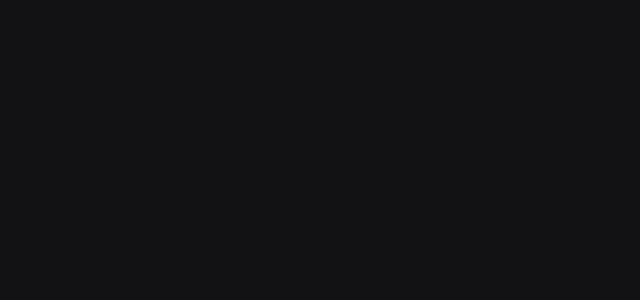
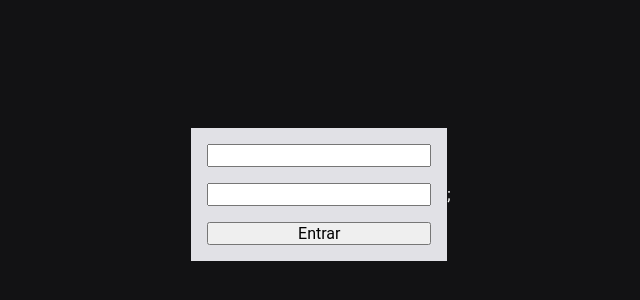
Before and after one commit to jucemar-dimon/next-typescript-login-nextauth, a Next.js app: page / in a window 1280 px wide. Shown: the part 206-506 px from the top of the page, without its empty margins (319-959 px from the left). Built offline with nearby package versions, Linux system fonts and the light colour scheme.

Commit message:
Cria o formulário de autenticação na página

```diff
--- /dev/null
+++ b/src/contexts/AuthContext.tsx
@@ -0,0 +1,31 @@
+import { createContext, ReactNode } from "react";
+
+type SignInCredentials = {
+  email: string;
+  password: string;
+};
+
+type AuthContextData = {
+  signIn(credential: SignInCredentials): Promise<void>;
+  isAuthenticated: boolean;
+};
+
+type AuthProviderProps = {
+  children: ReactNode;
+};
+
+export const AuthContext = createContext({} as AuthContextData);
+
+export function AuthProvider({ children }: AuthProviderProps) {
+  const isAuthenticated = false;
+
+  async function signIn({ email, password }: SignInCredentials) {
+    console.log("context", { email, password });
+  }
+
+  return (
+    <AuthContext.Provider value={{ signIn, isAuthenticated }}>
+      {children}
+    </AuthContext.Provider>
+  );
+}
--- a/src/pages/_app.tsx
+++ b/src/pages/_app.tsx
@@ -1,8 +1,13 @@
 import { AppProps } from "next/app";
+import { AuthProvider } from "../contexts/AuthContext";
 import "../styles/global.scss";
 
 function MyApp({ Component, pageProps }: AppProps) {
-  return <Component {...pageProps} />;
+  return (
+    <AuthProvider>
+      <Component {...pageProps} />;
+    </AuthProvider>
+  );
 }
 
 export default MyApp;
--- a/src/pages/index.tsx
+++ b/src/pages/index.tsx
@@ -1,5 +1,39 @@
+import { FormEvent, useContext, useState } from "react";
+import { AuthContext } from "../contexts/AuthContext";
 import styles from "../styles/home.module.scss";
 
 export default function Home() {
-  return <div></div>;
+  const [email, setEmail] = useState<string>("");
+  const [password, setPassword] = useState<string>("");
+  const { signIn } = useContext(AuthContext);
+
+  async function handleSubmit(event: FormEvent) {
+    event.preventDefault();
+    const data = {
+      email,
+      password,
+    };
+
+    await signIn(data);
+  }
+
+  return (
+    <form className={styles.container} onSubmit={handleSubmit}>
+      <input
+        autoComplete="false"
+        type="email"
+        name="email"
+        value={email}
+        onChange={(e) => setEmail(e.target.value)}
+      />
+      <input
+        autoComplete="false"
+        type="password"
+        name="password"
+        value={password}
+        onChange={(e) => setPassword(e.target.value)}
+      />
+      <button type="submit">Entrar</button>
+    </form>
+  );
 }
--- a/src/styles/global.scss
+++ b/src/styles/global.scss
@@ -16,8 +16,19 @@
   color: var(--white);
 }
 
-body, input, textarea, select, button {
-  font: 400 1rem 'Roboto', sans-serif;
+#__next {
+  height: 100vh;
+  display: flex;
+  justify-content: center;
+  align-items: center;
+}
+
+body,
+input,
+textarea,
+select,
+button {
+  font: 400 1rem "Roboto", sans-serif;
 }
 
 button {
@@ -29,14 +40,14 @@
   text-decoration: none;
 }
 
-@media(max-width: 1080px){
+@media (max-width: 1080px) {
   html {
     font-size: 93.75%; //15px: Percentual em relação ao tamanho de fonte padrão dos navegadores.
   }
 }
 
-@media(max-width: 720px){
+@media (max-width: 720px) {
   html {
-    font-size:87.5%; //14px: Percentual em relação ao tamanho de fonte padrão dos navegadores.
+    font-size: 87.5%; //14px: Percentual em relação ao tamanho de fonte padrão dos navegadores.
   }
 }
--- /dev/null
+++ b/src/styles/home.module.scss
@@ -0,0 +1,7 @@
+.container {
+  display: flex;
+  flex-direction: column;
+  gap: 1rem;
+  background: var(--gray-100);
+  padding: 1rem;
+}
```
